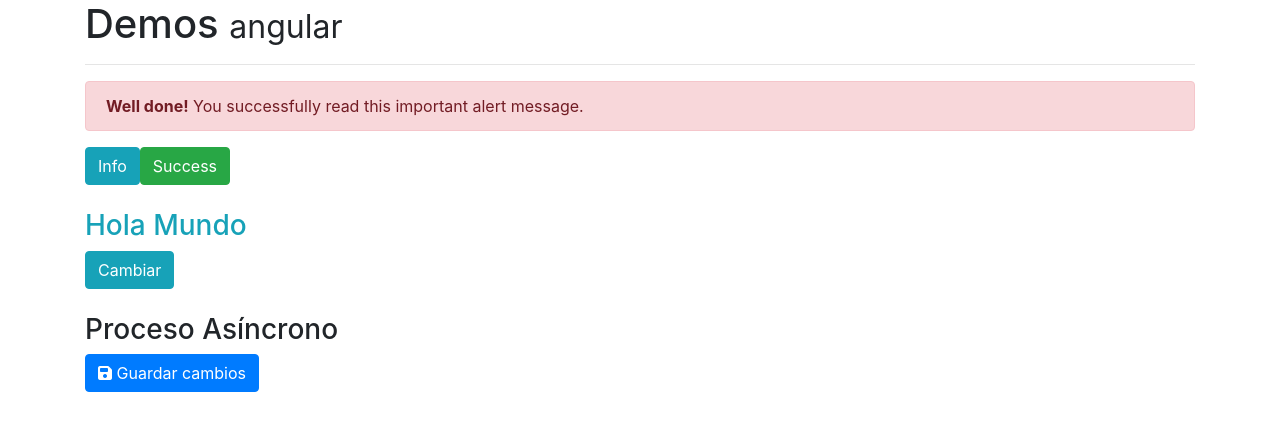
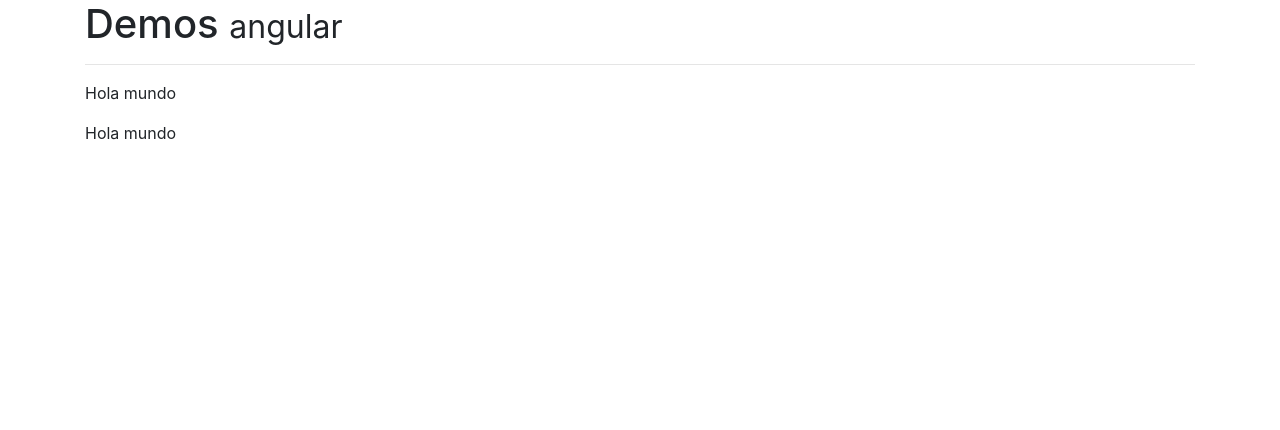
Before and after one commit to Brigitte9219/Miscelaneos_Angular, an Angular app: page / in a window 1280 px wide. Shown: the top 430 px of the page. Built offline with nearby package versions, Linux system fonts and the light colour scheme; a web font is replaced by a local one.

Commit message:
Directivas personalizadas

```diff
--- a/src/app/app.component.html
+++ b/src/app/app.component.html
@@ -5,7 +5,12 @@
 
   <!--<app-ng-style></app-ng-style>-->
   <!--<app-css></app-css>-->
-  <app-clases></app-clases>
-
+  <!--<app-clases></app-clases>-->
+<p appResaltado>
+  Hola mundo
+</p>
+<p [appResaltado]="'green'">
+  Hola mundo
+</p>
 
 </div>
--- a/src/app/app.module.ts
+++ b/src/app/app.module.ts
@@ -6,13 +6,15 @@
 import { NgStyleComponent } from './components/ng-style/ng-style.component';
 import { CssComponent } from './components/css/css.component';
 import { ClasesComponent } from './components/clases/clases.component';
+import { ResaltadoDirective } from './directives/resaltado.directive';
 
 @NgModule({
   declarations: [
     AppComponent,
     NgStyleComponent,
     CssComponent,
-    ClasesComponent
+    ClasesComponent,
+    ResaltadoDirective
   ],
   imports: [
     BrowserModule,
--- /dev/null
+++ b/src/app/directives/resaltado.directive.ts
@@ -0,0 +1,27 @@
+import { Directive, ElementRef, HostListener, Input } from '@angular/core';
+
+@Directive({
+  selector: '[appResaltado]'
+})
+export class ResaltadoDirective {
+
+  constructor(private el:ElementRef) {
+    console.log('Directiva llamada');
+    //el.nativeElement.style.backgroundColor = 'yellow';
+  }
+
+  @Input("appResaltado") nuevoColor:string | undefined;
+
+  @HostListener('mouseenter') mouseEntro(){
+    this.resaltar(this.nuevoColor || 'yellow');
+  }
+  @HostListener('mouseleave') mouseSalio(){
+    this.resaltar('null');
+    }
+
+    private resaltar(color:string){
+     this.el.nativeElement.style.backgroundColor = color;
+
+   }
+
+}
```
